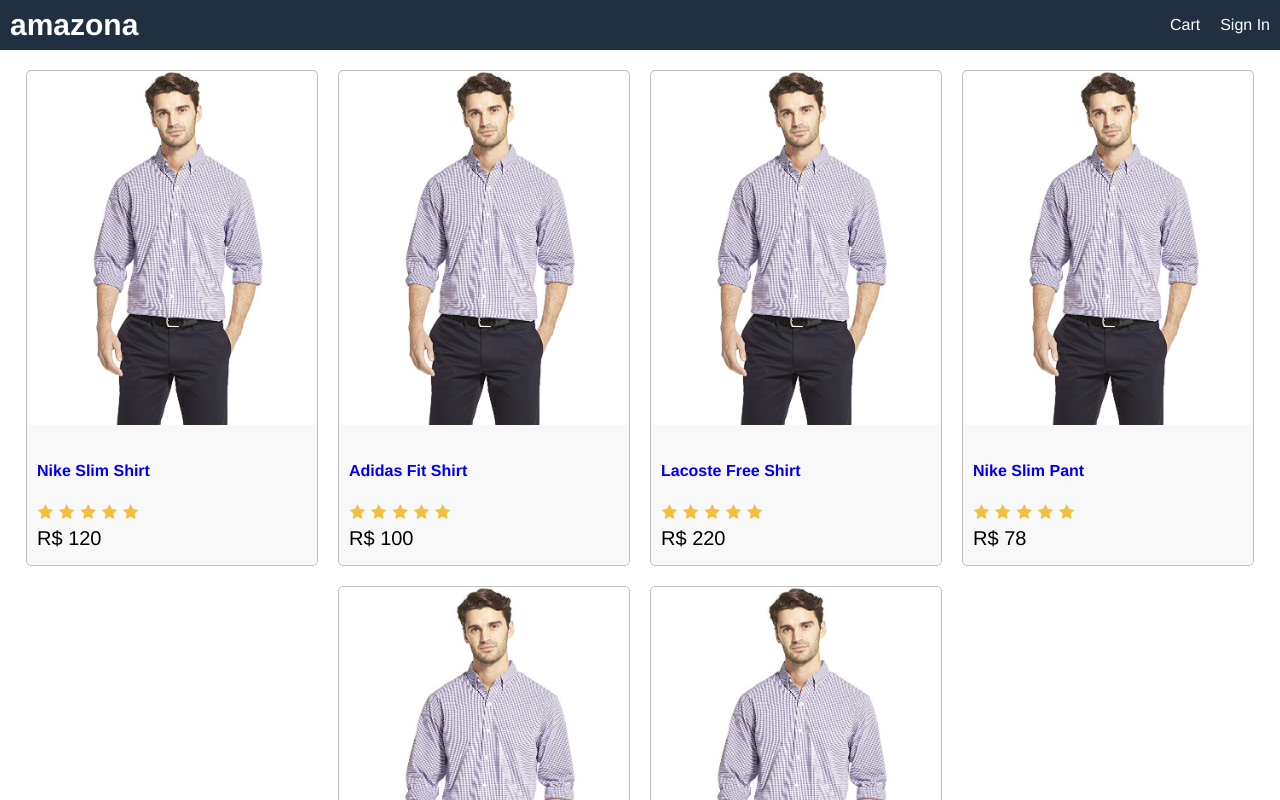
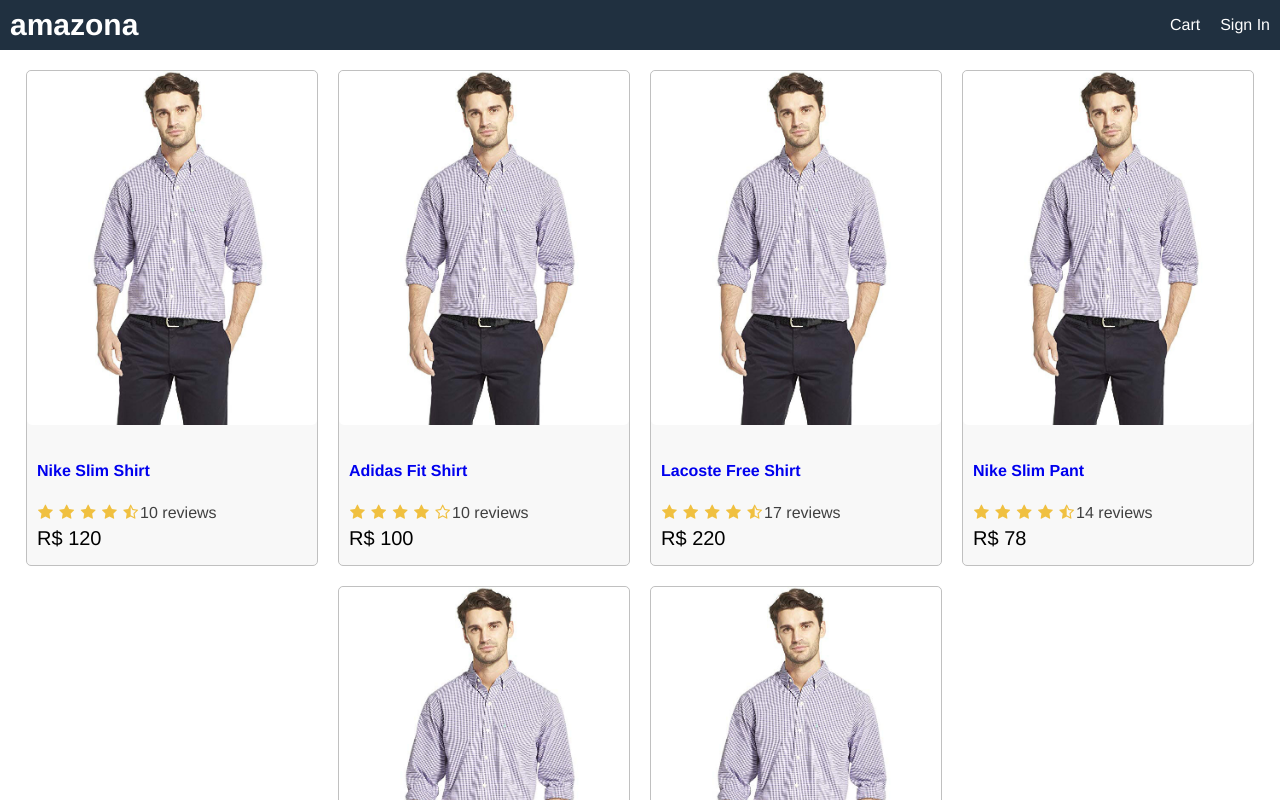
Before and after one commit to lamas250/ecmmc-frontend, a React (Create React App) app: page / in a window 1280 px wide. Shown: the top 800 px of the page. Built offline with nearby package versions, Linux system fonts and the light colour scheme.

Commit message:
Product and Rating component

```diff
--- a/package.json
+++ b/package.json
@@ -6,6 +6,7 @@
     "@testing-library/jest-dom": "^5.11.4",
     "@testing-library/react": "^11.1.0",
     "@testing-library/user-event": "^12.1.10",
+    "eslint-plugin-react": "^7.22.0",
     "react": "^17.0.1",
     "react-dom": "^17.0.1",
     "react-scripts": "4.0.2",
--- a/src/App.js
+++ b/src/App.js
@@ -1,3 +1,4 @@
+import Products from "./components/Products/Products";
 import data from "./data";
 
 function App() {
@@ -17,24 +18,7 @@
         <div className="row center">
             {
                 data.products.map((product) => (
-                    <div className="card" key={product._id}>
-                    <a href={`/product/${product._id}`}>
-                      <img className="medium" src={product.image} alt="product" />
-                    </a>
-                    <div className="card-body">
-                      <a href="product.html">
-                        <h2>{product.name}</h2>
-                      </a>
-                      <div className="rating">
-                        <span> <i className="fa fa-star"></i> </span>
-                        <span> <i className="fa fa-star"></i> </span>
-                        <span> <i className="fa fa-star"></i> </span>
-                        <span> <i className="fa fa-star"></i> </span>
-                        <span> <i className="fa fa-star"></i> </span>
-                      </div>
-                      <div className="price">R$ {product.price}</div>
-                    </div>
-                  </div>
+                    <Products key={product._id} product={product}></Products>
                 ))
             }
 
--- /dev/null
+++ b/src/components/Products/Products.js
@@ -0,0 +1,24 @@
+import React from 'react';
+import Rating from '../Util/Rating/Rating';
+
+// import { Container } from './styles';
+
+function Products(props) {
+    const { product } = props;
+    return (
+        <div className="card" key={product._id}>
+            <a href={`/product/${product._id}`}>
+            <img className="medium" src={product.image} alt="product" />
+            </a>
+            <div className="card-body">
+            <a href="product.html">
+                <h2>{product.name}</h2>
+            </a>
+            <Rating rating={product.rating} numReviews={product.numReviews}></Rating>
+            <div className="price">R$ {product.price}</div>
+            </div>
+        </div>
+  );
+}
+
+export default Products;
--- /dev/null
+++ b/src/components/Util/Rating/Rating.js
@@ -0,0 +1,39 @@
+import React from 'react';
+
+// import { Container } from './styles';
+
+function Rating(props) {
+    const { rating, numReviews } = props
+    return (
+        <div className="rating">
+            <span> <i className={
+                rating >= 1 ? "fa fa-star" :
+                rating >= 0.5 ? "fa fa-star-half-o"
+                : "fa fa-star-o" }></i>
+            </span>
+            <span> <i className={
+                rating >= 2 ? "fa fa-star" :
+                rating >= 1.5 ? "fa fa-star-half-o"
+                : "fa fa-star-o" }></i>
+            </span>
+            <span> <i className={
+                rating >= 3 ? "fa fa-star" :
+                rating >= 2.5 ? "fa fa-star-half-o"
+                : "fa fa-star-o" }></i>
+            </span>
+            <span> <i className={
+                rating >= 4 ? "fa fa-star" :
+                rating >= 3.5 ? "fa fa-star-half-o"
+                : "fa fa-star-o" }></i>
+            </span>
+            <span> <i className={
+                rating >= 5 ? "fa fa-star" :
+                rating >= 4.5 ? "fa fa-star-half-o"
+                : "fa fa-star-o" }></i>
+            </span>
+            <span >{numReviews + ' reviews'}</span>
+        </div>
+    );
+}
+
+export default Rating;
--- a/src/index.css
+++ b/src/index.css
@@ -104,3 +104,7 @@
     color: #f0c040;
     margin: 0.1rem;
   }
+
+  .rating span:last-child {
+      color: #404040
+  }
```
Also changed, not shown: 1 other file (tests, documents, lock files or other folders).
